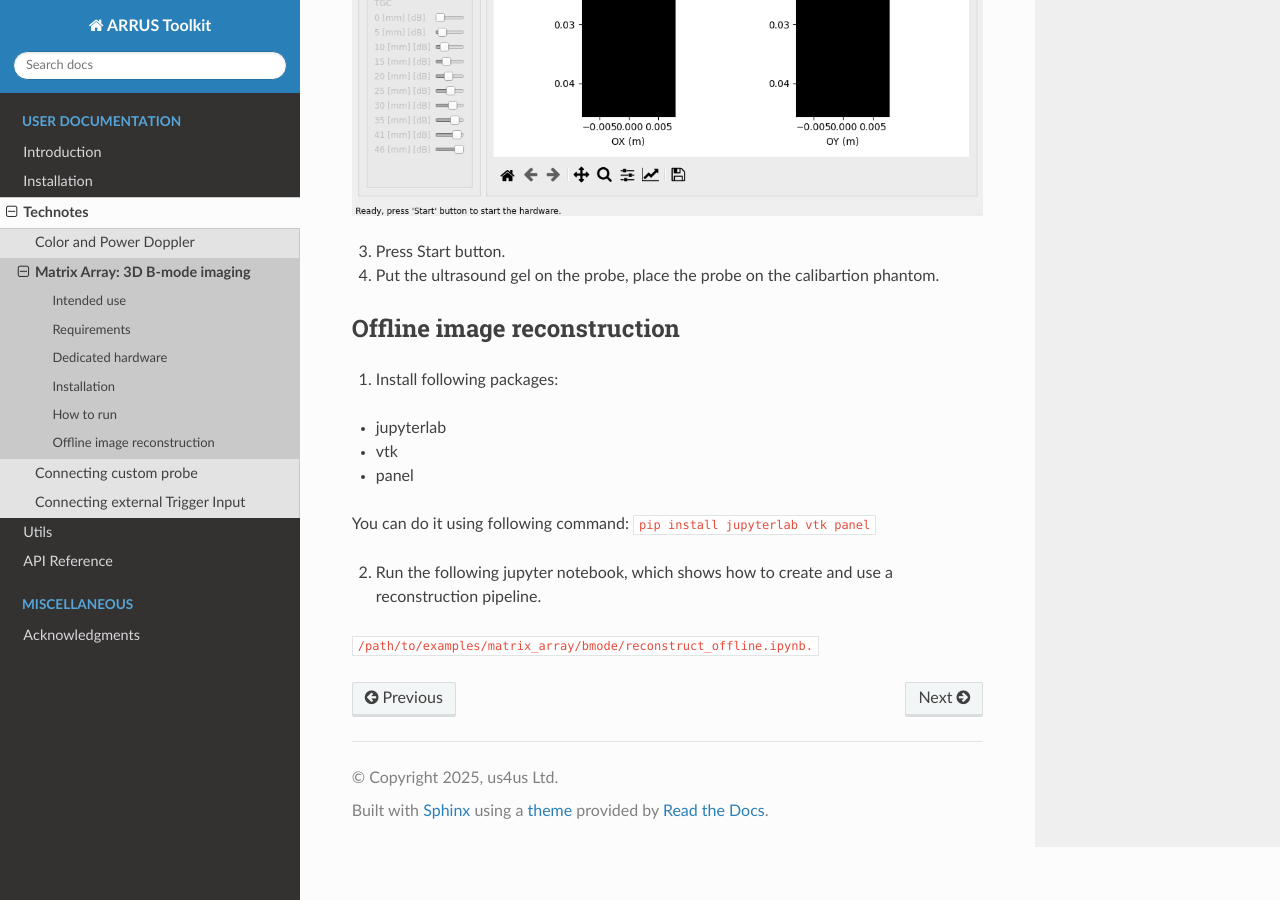
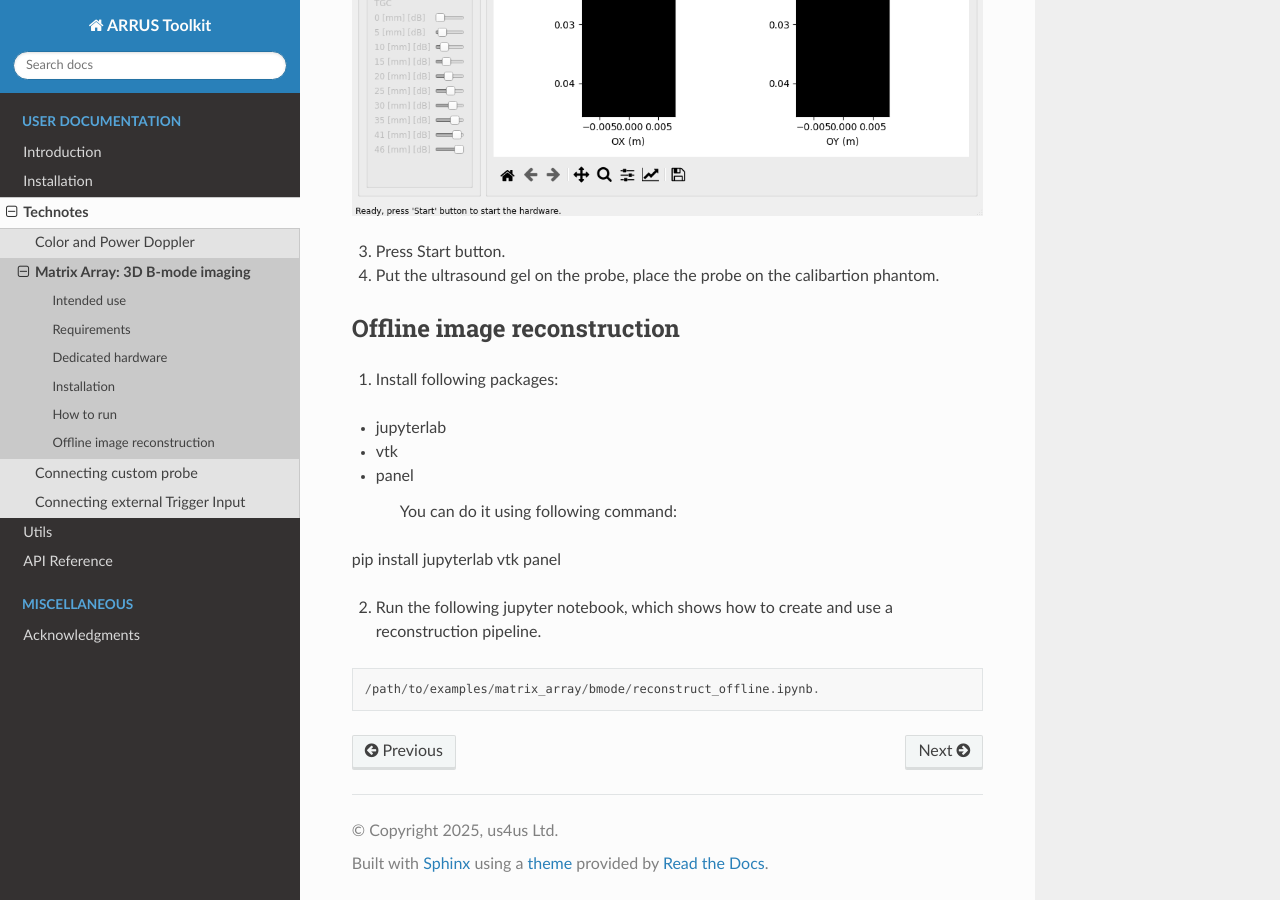
Before and after one commit to us4useu/arrus-toolkit, a Sphinx documentation site: the page built from docs/content/technotes/matrix_array/index.rst, in a window 1280 px wide and 900 px high, scrolled down 1580 px. Built offline with Sphinx 7.4.7 and the Read the Docs theme 3.1.0, drawn with Linux system fonts in a browser that asks for light colours.

```diff
--- a/docs/content/technotes/matrix_array/index.rst
+++ b/docs/content/technotes/matrix_array/index.rst
@@ -71,9 +71,14 @@ Offline image reconstruction
 - vtk
 - panel
 
-You can do it using following command:
-``pip install jupyterlab vtk panel``
+   You can do it using following command:
+
+::
+
+pip install jupyterlab vtk panel
 
 2. Run the following jupyter notebook, which shows how to create and use a reconstruction pipeline.
 
-``/path/to/examples/matrix_array/bmode/reconstruct_offline.ipynb.``
+::
+
+/path/to/examples/matrix_array/bmode/reconstruct_offline.ipynb.
```
